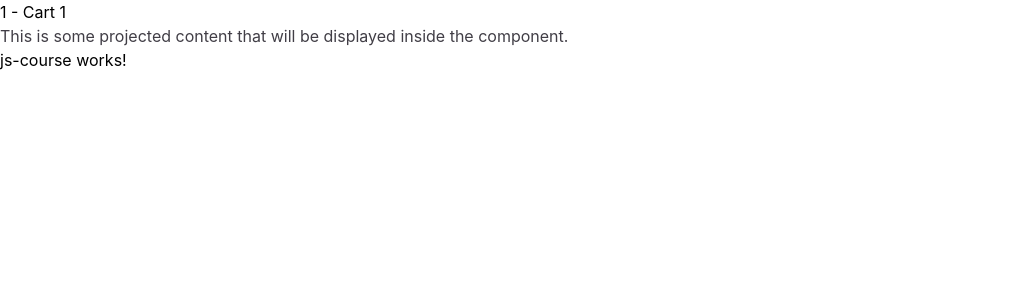
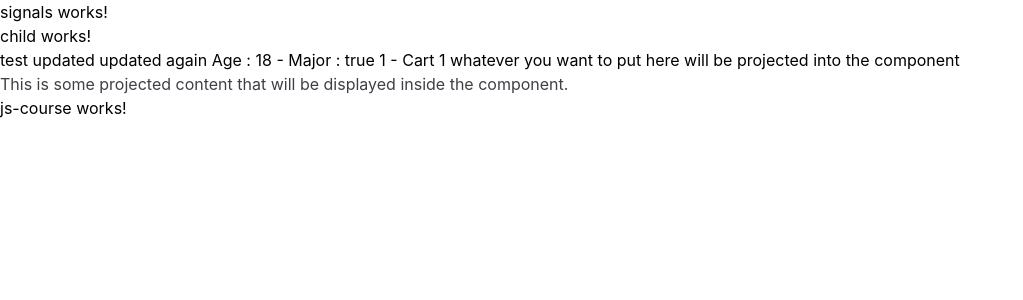
Before and after one commit to GokulGunasekaran93/AngularFeatures, an Angular app: page / in a window 1280 px wide. Shown: the top 300 px of the page, without its empty margins (0-1023 px from the left). Built offline with nearby package versions, Linux system fonts and the light colour scheme.

Commit message:
Lesson3 - Signals

```diff
--- a/src/app/app.html
+++ b/src/app/app.html
@@ -340,8 +340,13 @@
 <!-- * * * * * * * * * * End of Placeholder  * * * * * * * * * * * * -->
 <!-- * * * * * * * * * * * * * * * * * * * * * * * * * * * * * * * * -->
 
+
+<app-signals>
+
+</app-signals>
+
 <app-carts [CartsObj]="cartsData">
-   <!-- whatever you want to put here will be projected into the <app-carts> component -->
+   whatever you want to put here will be projected into the component
     <p>This is some projected content that will be displayed inside the component.</p>
 </app-carts>
 
--- a/src/app/app.ts
+++ b/src/app/app.ts
@@ -2,10 +2,12 @@ import { Component, signal } from '@angular/core';
 import { RouterOutlet } from '@angular/router';
 import { Carts } from './carts/carts';
 import { JsCourse } from './Javascript/js-course/js-course';
+import { Signals } from './signals/signals';
+
 
 @Component({
   selector: 'app-root',
-  imports: [RouterOutlet, Carts , JsCourse],
+  imports: [RouterOutlet, Carts , JsCourse, Signals],
   templateUrl: './app.html',
   styleUrl: './app.css'
 })
--- /dev/null
+++ b/src/app/child/child.html
@@ -0,0 +1,2 @@
+<p>child works!</p>
+<ng-content></ng-content>
--- /dev/null
+++ b/src/app/signals/signals.html
@@ -0,0 +1,11 @@
+<p>signals works!</p>
+
+<!-- <app-child>
+    Test changes for contetnt projection
+</app-child> -->
+
+<p>child works!</p>
+{{sample()}}
+
+Age : {{age()}}
+- Major : {{isMajor()}}
--- /dev/null
+++ b/src/app/signals/signals.ts
@@ -0,0 +1,103 @@
+import { Component, computed, effect, inject, Injector, signal, untracked } from '@angular/core';
+
+@Component({
+  selector: 'app-signals',
+  imports: [],
+  templateUrl: './signals.html',
+  styleUrl: './signals.css',
+})
+export class Signals {
+
+  //signals
+
+  msg: string = "Hello from Parent Component";
+
+  //only for signals
+// variable vs signals .. we hava wrapper around to trcak chnages
+  //signals are wrappers around a value that allow you to track changes to that value
+  // and react to those changes in a declarative way.
+
+  //Signals are a modern Angular feature for reactive value management. They help Angular track when values change and automatically update the view.
+
+// will get latest value from cache - state management
+  // useful for state management and change detection
+
+ // will be reactive only if we set the value once.else jus initialized only
+ // writable and readable both
+  sample = signal("test");
+
+  // computed are readonly and derived from other signals. They automatically update when the underlying signals change, making them useful for creating derived state that depends on other signals.
+
+   // computed signals are a type of signal that allows you to derive a new value based on one or more existing signals.
+  // computed signals are useful for creating derived state that automatically updates when the underlying signals change.
+  // They can help simplify your code and improve performance by avoiding unnecessary calculations and updates.
+
+  // no def value needed because it will be computed based on other signals
+
+  age = signal(25);
+
+  isMajor = computed(()=>{ return this.age() >= 18; });
+
+// computed are dervived signals
+
+ injec = inject(Injector);
+
+
+ sideeffect = effect(() => {
+//  console.log(untracked(this.sample)); // Access the signal without tracking it as a dependency
+    console.log(`Age changed to: ${  this.age()}`);
+  }, { injector: this.injec });
+
+constructor() {
+
+  // effect wont return anything like computed
+  // eager .. compuye - lazy
+  // effect(() => {
+  //     console.log(`Age changed to: ${this.age()}`);
+  //   });
+    // can we be called in constructor or above injector
+    // use for logging api calls
+}
+
+
+  ngOnInit(): void {
+    //console.log(this.sample());
+
+    // to replace the value completely use set
+    // else use update to update the value based on previous value
+    setTimeout(() => {
+      this.sample.set("test updated");
+    }, 2000);
+
+    setTimeout(() => {
+      this.sample.update(value => value + " updated again");
+    }, 4000);
+
+
+    setTimeout(() => {
+      this.age.set(17);
+    }, 2000);
+
+    setTimeout(() => {
+      this.age.update(age => age + 1);
+    }, 3000);
+
+
+
+
+//  Use Signals for:
+
+// Component state
+// Form values
+// UI state (toggles, counters)
+// Simple reactivity
+// ❌ Use Observables for:
+
+// HTTP requests
+// Event streams
+// Complex async operations
+// Timing operations
+
+
+  }
+}
```
Also changed, not shown: src/app/child/child.ts (added, +12 -0 lines), src/app/child/child.css (added), src/app/signals/signals.css (added), 2 other files (tests, documents, lock files or other folders).
